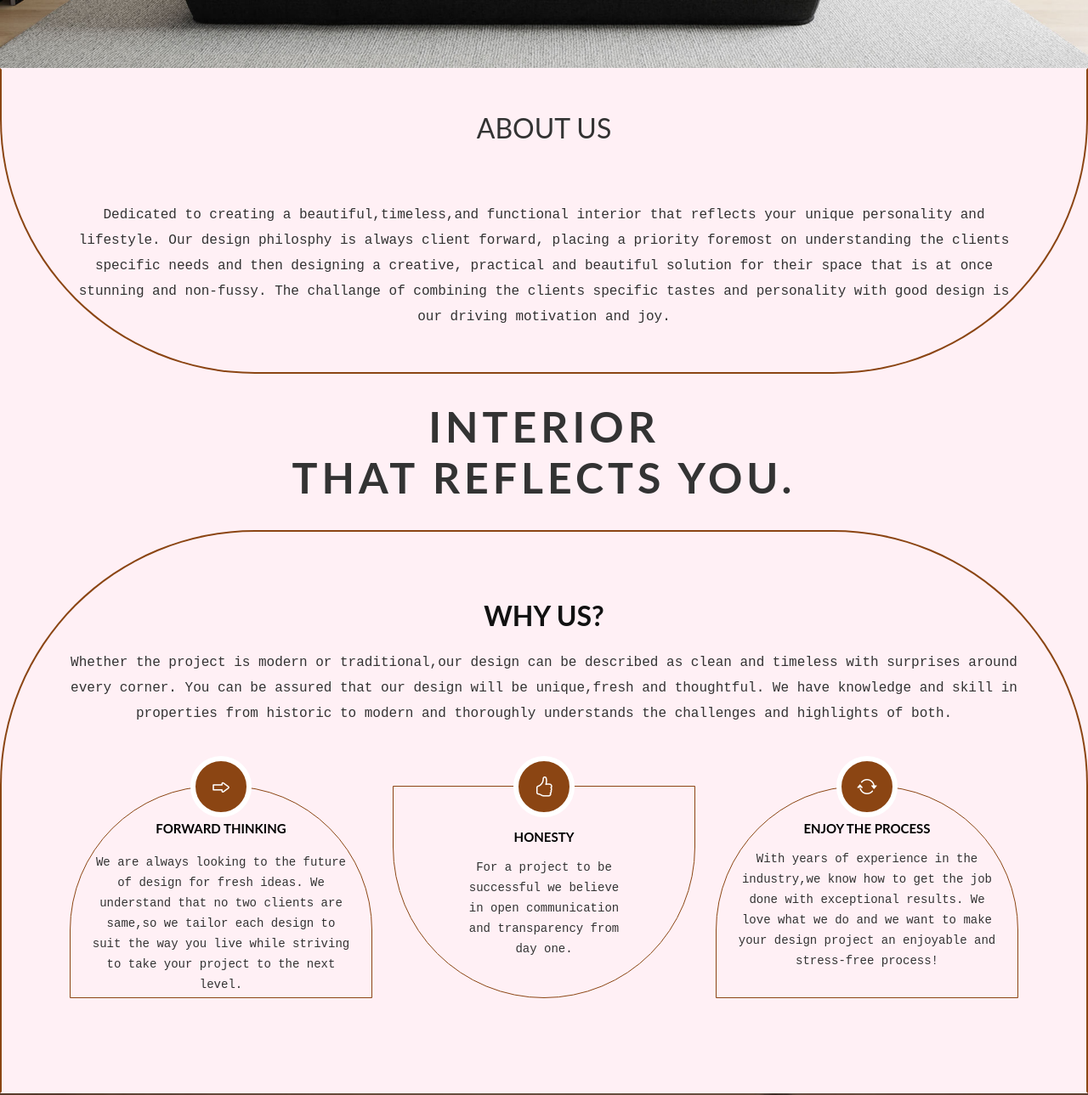
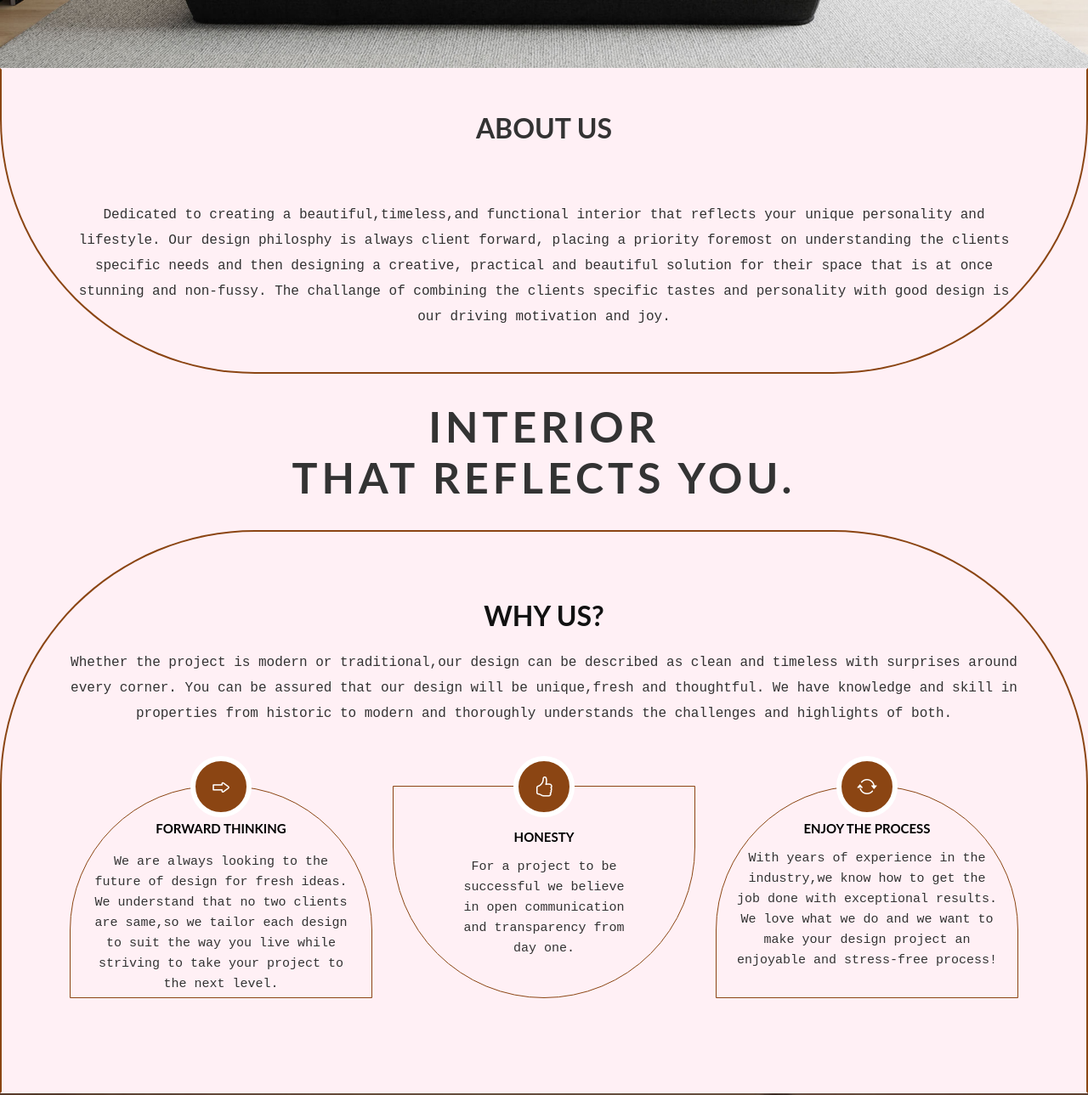
Before and after one commit to internodesign/Interno, a plain HTML site: page index.html in a window 1280 px wide. Shown: the part 640-1929 px from the top of the page at 85% size. Drawn offline with Linux system fonts and the light colour scheme.

Commit message:
style sheet changes

```diff
--- a/assets/css/style.css
+++ b/assets/css/style.css
@@ -5,7 +5,7 @@
 body {
   color: #666666;
   color: black;
-  font-family: monospace;
+  font-family: monospace ;
   background: #FFF0F5;
   user-select:none;
 }
@@ -657,7 +657,7 @@ section {
 }
 #about .about-container .title {
   color: #333;
-  font-weight:0;
+  font-weight: 700;
   font-size: 32px;
 }
 @media (max-width: 768px) {
@@ -895,7 +895,7 @@ section {
   color: #333;
 }
 #extra-about .description {
-  font-size: 14px;
+  font-size: 15px;
   line-height: 24px;
   color: #333;
   font-weight: 0;
```
